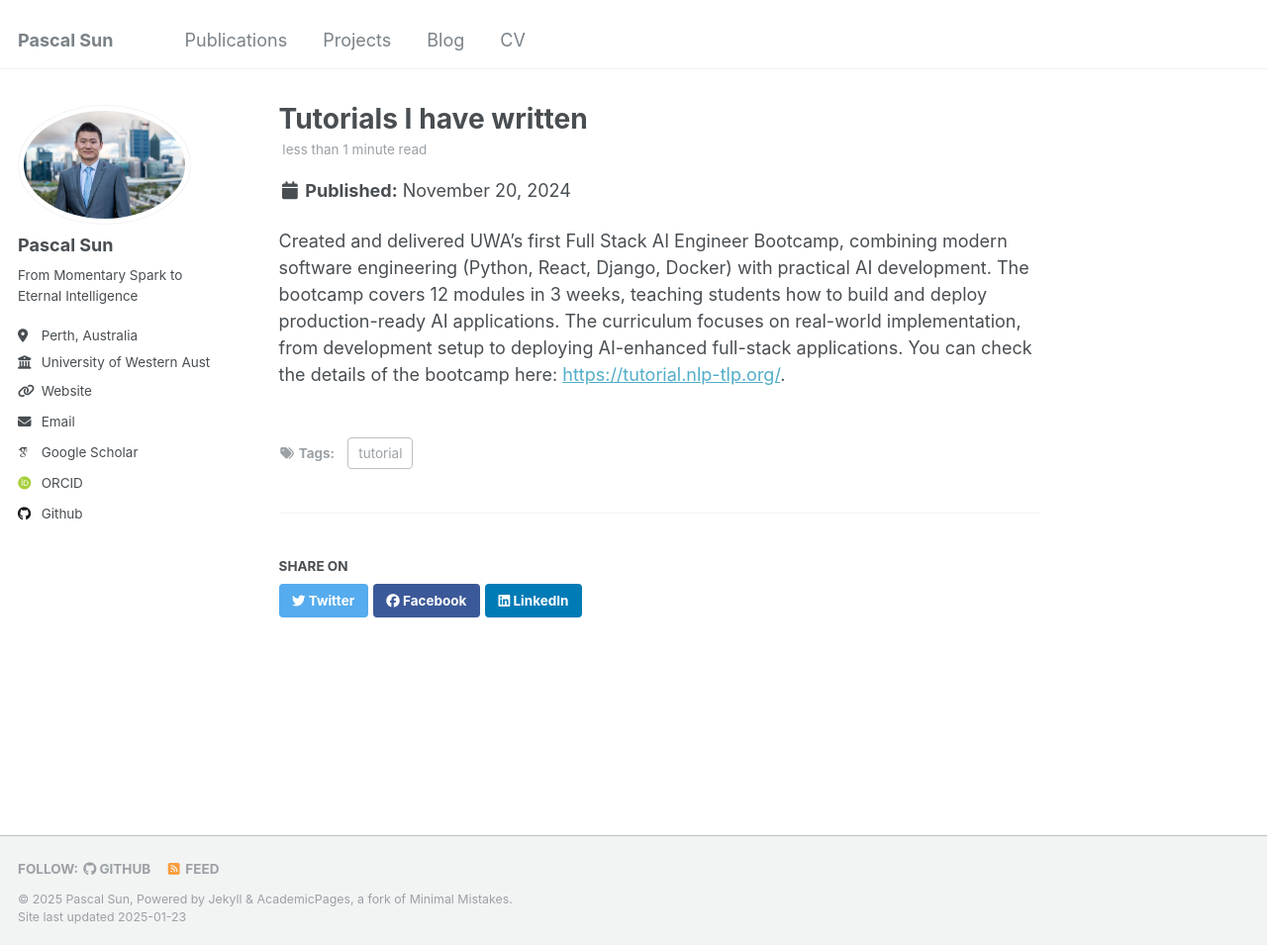
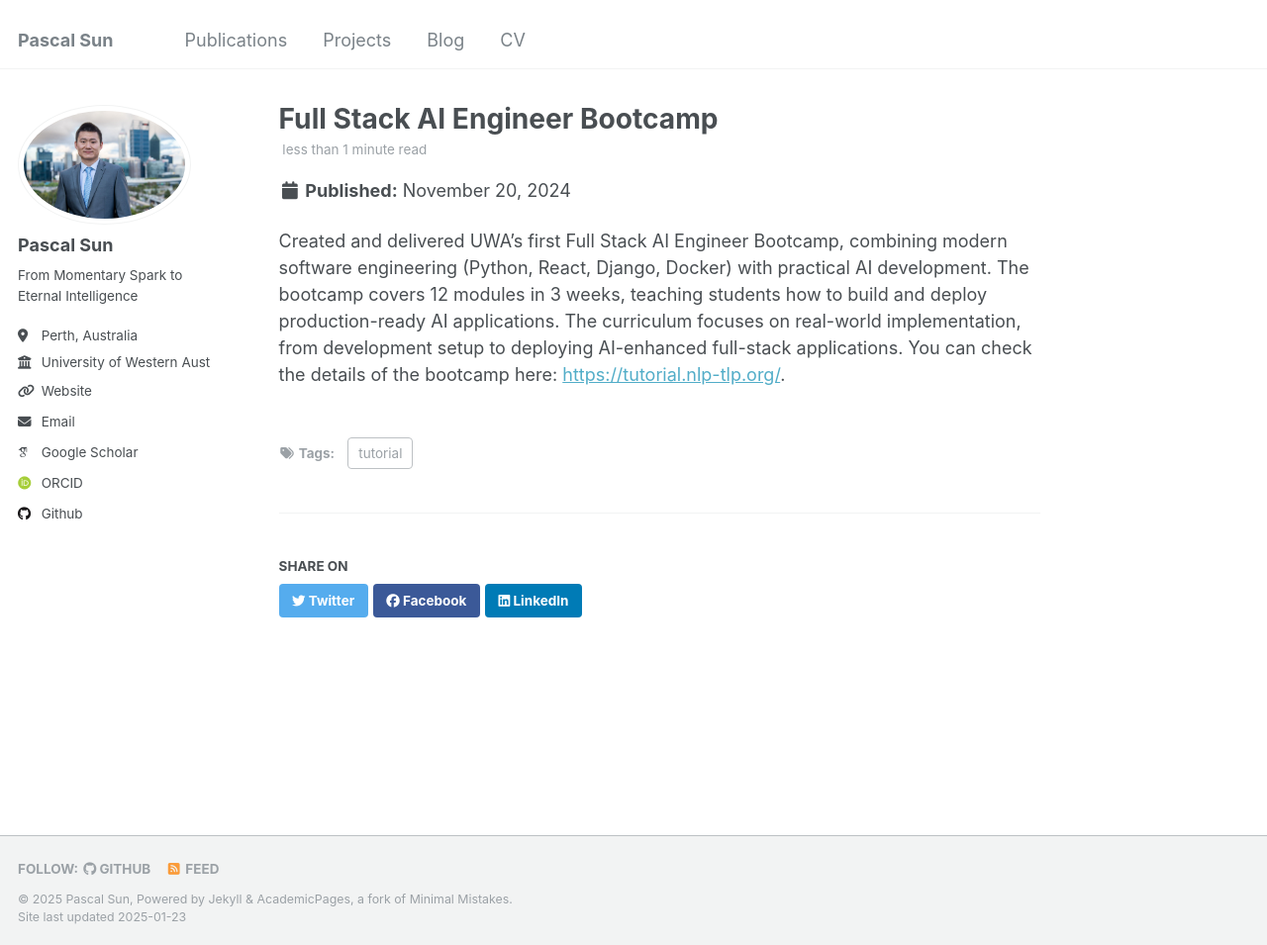
Before and after one commit to PascalSun/pascalsun.github.io, a Jekyll site: the page built from _posts/2024-11-20-tutorial.md, in a window 1280 px wide and 955 px high. Shown: the whole window at 99% size. Built offline with Jekyll 4.4.1, drawn with Linux system fonts in a browser that asks for light colours; some web fonts are replaced.

Commit message:
update title

```diff
--- a/_posts/2024-11-20-tutorial.md
+++ b/_posts/2024-11-20-tutorial.md
@@ -1,5 +1,5 @@
 ---
-title: 'Tutorials I have written'
+title: 'Full Stack AI Engineer Bootcamp'
 date: 2024-11-20
 permalink: /posts/2024/11/tutorial/
 tags:
```
